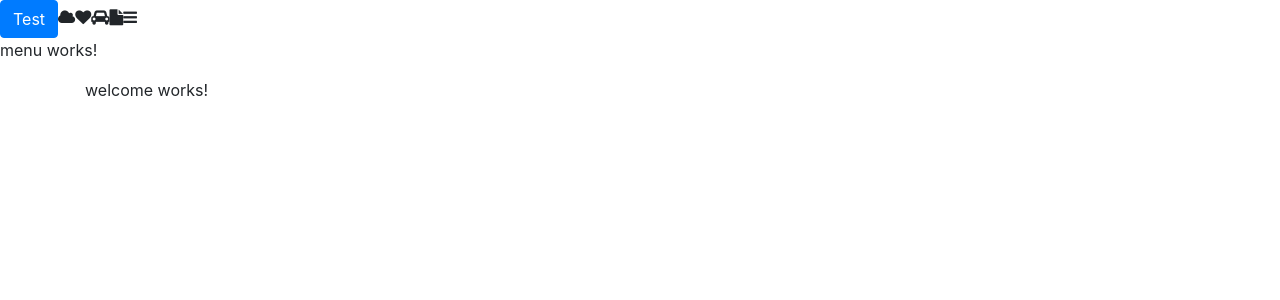
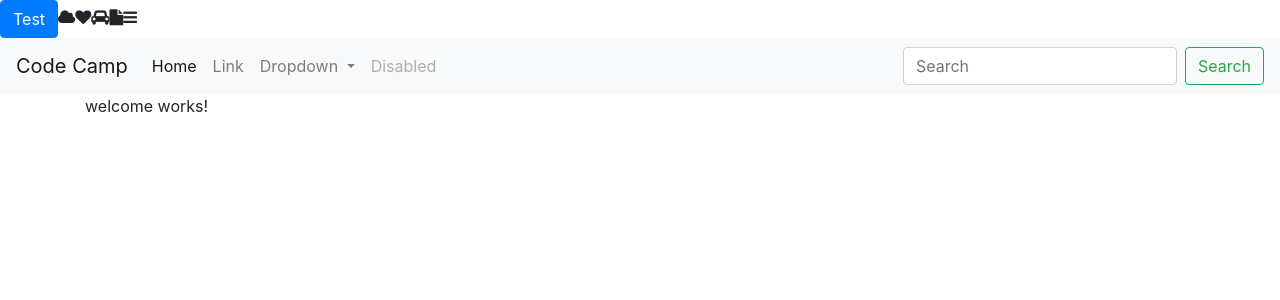
Before and after one commit to FoxGeoff/QuickStart, an Angular app: page /welcome in a window 1280 px wide. Shown: the top 300 px of the page. Built offline with nearby package versions, Linux system fonts and the light colour scheme.

Commit message:
Add Navigation UI

```diff
--- a/src/app/app-routing.module.ts
+++ b/src/app/app-routing.module.ts
@@ -8,8 +8,7 @@
     RouterModule.forRoot([
       { path: '', redirectTo: '/welcome', pathMatch: 'full' },
       {
-        path: '',
-        component: ShellComponent,
+        path: '', component: ShellComponent,
         children: [
           { path: 'welcome', component: WelcomeComponent }
         ]
--- a/src/app/app.component.html
+++ b/src/app/app.component.html
@@ -1,3 +1,5 @@
+ <!--  Test for Bootstrap and fonts -->
+
  <button class='btn btn-primary'>Test</button>
 
  <i class="fa fa-cloud"></i>
@@ -5,4 +7,5 @@
 <i class="fa fa-car"></i>
 <i class="fa fa-file"></i>
 <i class="fa fa-bars"></i>
+
 <router-outlet></router-outlet>
--- a/src/app/home/menu/menu.component.html
+++ b/src/app/home/menu/menu.component.html
@@ -1,3 +1,37 @@
-<p>
-  menu works!
-</p>
+<nav class="navbar navbar-expand-lg navbar-light bg-light">
+  <a class="navbar-brand" href="#">{{pageTitle}}</a>
+  <button class="navbar-toggler" type="button" data-toggle="collapse" data-target="#navbarSupportedContent" aria-controls="navbarSupportedContent"
+    aria-expanded="false" aria-label="Toggle navigation">
+    <span class="navbar-toggler-icon"></span>
+  </button>
+
+  <div class="collapse navbar-collapse" id="navbarSupportedContent">
+    <ul class="navbar-nav mr-auto">
+      <li class="nav-item active">
+        <a class="nav-link" href="#">Home <span class="sr-only">(current)</span></a>
+      </li>
+      <li class="nav-item">
+        <a class="nav-link" href="#">Link</a>
+      </li>
+      <li class="nav-item dropdown">
+        <a class="nav-link dropdown-toggle" href="#" id="navbarDropdown" role="button" data-toggle="dropdown" aria-haspopup="true"
+          aria-expanded="false">
+          Dropdown
+        </a>
+        <div class="dropdown-menu" aria-labelledby="navbarDropdown">
+          <a class="dropdown-item" href="#">Action</a>
+          <a class="dropdown-item" href="#">Another action</a>
+          <div class="dropdown-divider"></div>
+          <a class="dropdown-item" href="#">Something else here</a>
+        </div>
+      </li>
+      <li class="nav-item">
+        <a class="nav-link disabled" href="#">Disabled</a>
+      </li>
+    </ul>
+    <form class="form-inline my-2 my-lg-0">
+      <input class="form-control mr-sm-2" type="search" placeholder="Search" aria-label="Search">
+      <button class="btn btn-outline-success my-2 my-sm-0" type="submit">Search</button>
+    </form>
+  </div>
+</nav>
--- a/src/app/home/menu/menu.component.ts
+++ b/src/app/home/menu/menu.component.ts
@@ -6,7 +6,7 @@
   styleUrls: ['./menu.component.css']
 })
 export class MenuComponent implements OnInit {
-
+  pageTitle: string = 'Code Camp';
   constructor() { }
 
   ngOnInit() {
```
